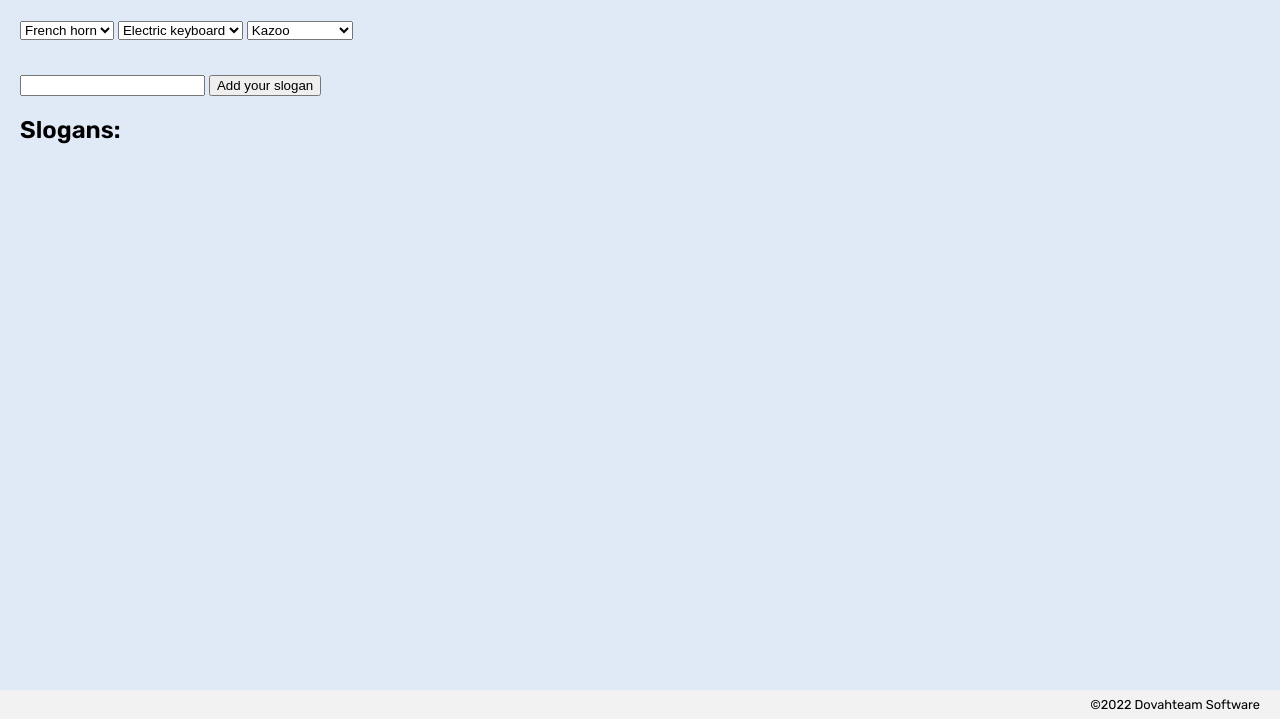
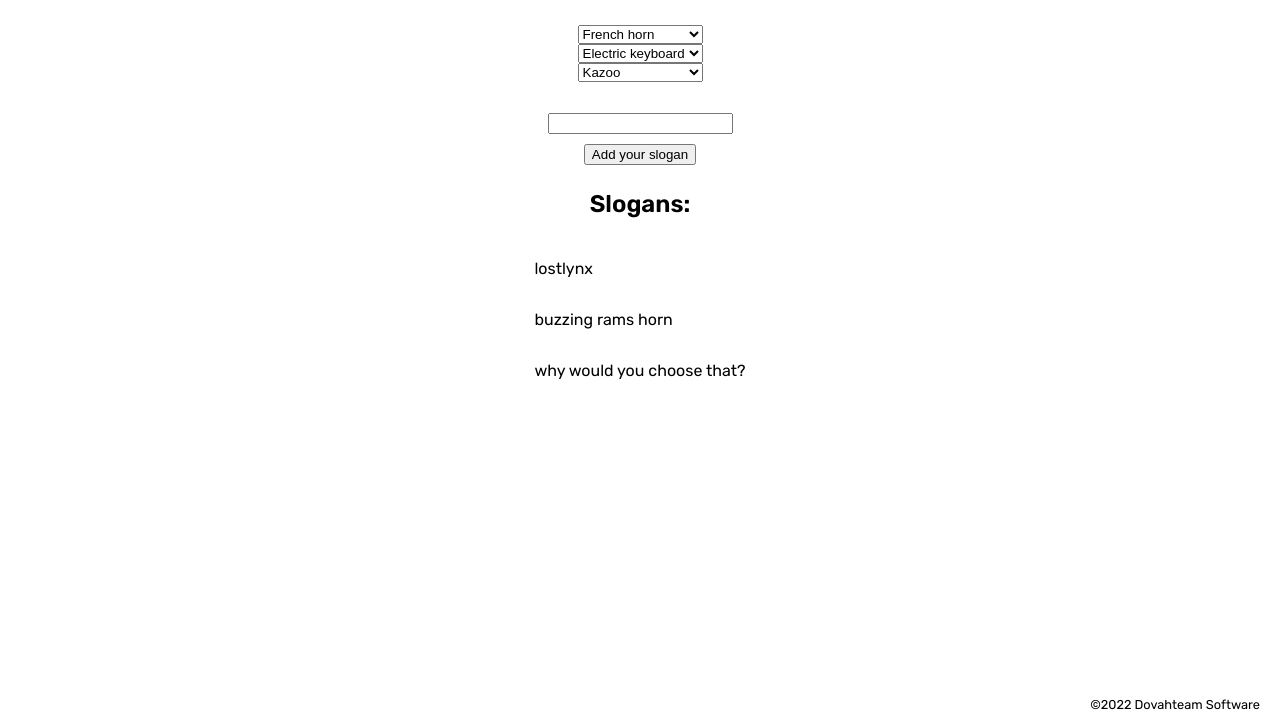
Before and after one commit to charlescrabtree/city-builder-scratch, a plain HTML site: page index.html in a window 1280 px wide. Shown: the part 81-800 px from the top of the page. Drawn offline with Linux system fonts and the light colour scheme.

Commit message:
threw some css on there

```diff
--- a/app.js
+++ b/app.js
@@ -2,9 +2,9 @@
 const hornDropdownEl = document.getElementById('horn-dropdown');
 const keyboardDropdownEl = document.getElementById('keyboard-dropdown');
 const singerDropdownEl = document.getElementById('singer-dropdown');
-const hornImageEl = document.getElementById('horn-image');
-const keyboardImageEl = document.getElementById('keyboard-image');
-const singerImageEl = document.getElementById('singer-image');
+const hornImgTag = document.getElementById('horn-image');
+const keyboardImgTag = document.getElementById('keyboard-image');
+const singerImgTag = document.getElementById('singer-image');
 const timesChangedEl = document.getElementById('times-changed');
 const sloganInputEl = document.getElementById('slogan-input');
 const sloganButton = document.getElementById('slogan-button');
@@ -26,6 +26,48 @@ sloganButton.addEventListener('click', () => {
 
     sloganInputEl.value = '';
 });
+
+hornDropdownEl.addEventListener('change', () => {
+    hornImgTag.src = `assets/${hornDropdownEl.value}.png`;
+
+    timesHornChanged++;
+
+    displayStats();
+});
+
+keyboardDropdownEl.addEventListener('change', () => {
+    keyboardImgTag.src = `assets/${keyboardDropdownEl.value}.png`;
+
+    timesKeyboardChanged++;
+
+    displayStats();
+});
+
+singerDropdownEl.addEventListener('change', () => {
+    singerImgTag.src = `assets/${singerDropdownEl.value}.png`;
+
+    timesSingerChanged++;
+
+    displayStats();
+});
   // get user input
-  // use user input to update state
-  // update DOM to reflect the new state
+
+function displayStats() {
+    timesChangedEl.textContent = `you changed the horns ${timesHornChanged} times, the keyboard ${timesKeyboardChanged} times, the singer ${timesSingerChanged} times. This is getting expensive.`;
+}
+
+
+function displaySlogans() {
+    slogansEl.textContent = '';
+
+    for (let slogan of slogans) {
+        const sloganEl = document.createElement('p');
+
+        sloganEl.textContent = slogan;
+        sloganEl.classList.add('slogan');
+        slogansEl.append(sloganEl);
+
+    }
+}
+
+displaySlogans();
--- a/index.html
+++ b/index.html
@@ -17,17 +17,16 @@
 
 <body>
     <header>
-        <img src="/assets/html_css_js.png">
         <h1>Trio Builder</h1>
     </header>
 
     <main>
-        <section>
+        <section class="format" id="dropdown">
             <select id="horn-dropdown">
                 <option value="french-horn">French horn</option>
                 <option value="alphorn">Alphorn</option>
-                <option id="rams-horn">Rams horn</option>
-                <option id="sand-horn">Sand horn</option>
+                <option value="rams-horn">Rams horn</option>
+                <option value="sand-horn">Sand horn</option>
             </select>
             <select id="keyboard-dropdown">
                 <option value="electric-keyboard">Electric keyboard</option>
@@ -45,16 +44,17 @@
         <section>
             <p id="times-changed"></p>
         </section>
-        <section>
+        <section id="images">
             <img id="horn-image" />
             <img id="keyboard-image" />
             <img id="singer-image" />
         </section>
-
-        <input  id="slogan-input" />
-        <button id="slogan-button">Add your slogan</button>
+        <div class = "slogan-format">
+        <input class="format"  id="slogan-input" />
+        <button class="format" id="slogan-button">Add your slogan</button>
         <h2>Slogans:</h2>
-        <div id="slogans">
+        </div>
+        <div class="format" id="slogans">
 
         </div>
 
--- a/styles/global.css
+++ b/styles/global.css
@@ -7,7 +7,6 @@
 body {
     height: 100vh;
     font-family: 'Rubik', san-serif;
-    background: var(--background);
     display: grid;
     grid-template-rows: auto 1fr auto;
 }
@@ -17,7 +16,7 @@ header {
     top: 0;
     display: flex;
     align-items: center;
-    background-color: var(--header-background);
+    justify-content: center;
 }
 
 main {
@@ -31,5 +30,44 @@ footer {
     font-size: .8em;
     display: flex;
     justify-content: flex-end;
-    background-color: var(--footer-background);
 }
+
+
+#images {
+    display: flex;
+    margin: 10px;
+}
+
+#horn-image {
+    object-fit: contain;
+    max-width: 700px;
+    background-color: rgb(121, 52, 2);
+}
+
+#keyboard-image {
+    object-fit: contain;
+    max-width: 700px;
+    background-color: rgb(31, 79, 162);
+}
+
+#singer-image {
+    object-fit: contain;
+    max-width: 700px;
+}
+
+.format {
+    display: grid;
+    align-items: center;
+    justify-content: center;
+    display: center;
+    margin: 5px;
+
+}
+
+.slogan-format {
+    align-items: center;
+    justify-content: center;
+    display: flex;
+    flex-direction: column;
+
+}
```
Also changed, not shown: assets/alchemy-favicon.png (deleted), assets/broken-keyboard.png (renamed from assets/broken-keyoard.png), assets/html_css_js.png (deleted).
